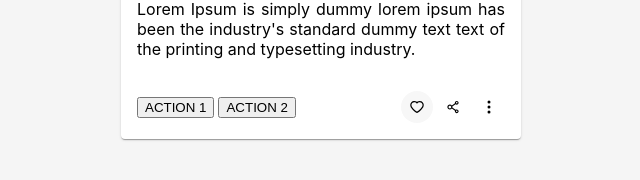
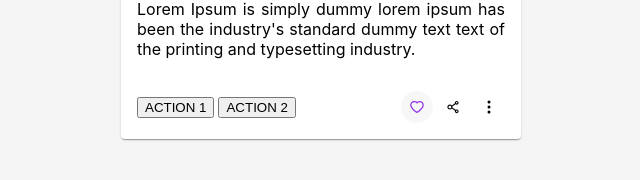
Before and after one commit to vidhi-thakur/Savvy-UI, a React (Create React App) app: page / in a window 1280 px wide. In both pictures the pointer is over the icon 736 px from the left and 589 px from the top of the page. Shown: the part 482-662 px from the top of the page, without its empty margins (319-959 px from the left). Built offline with nearby package versions, Linux system fonts and the light colour scheme.

Commit message:
[card 3] style: updated icon style
added color when hover on icons

```diff
--- a/src/components/cards/iconBtnCard/IconBtnCard.css
+++ b/src/components/cards/iconBtnCard/IconBtnCard.css
@@ -58,4 +58,5 @@
 
   .icon:hover {
     background-color: var(--card-hover);
+    color: var(--primary-color-text);
   }
```
